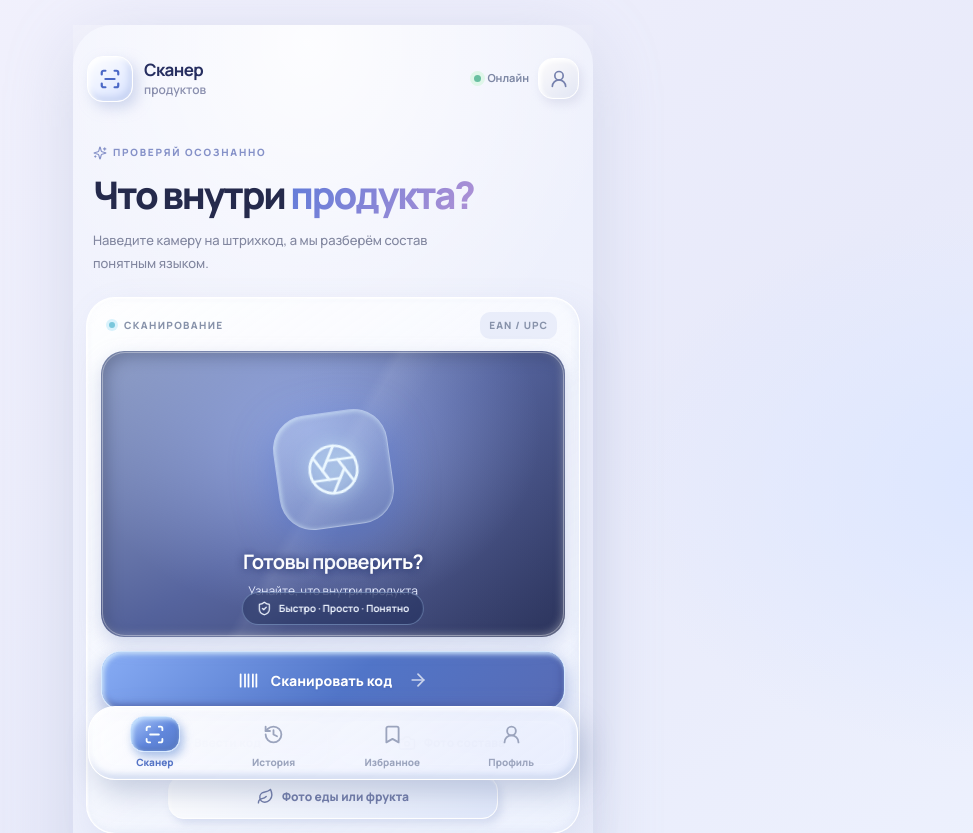
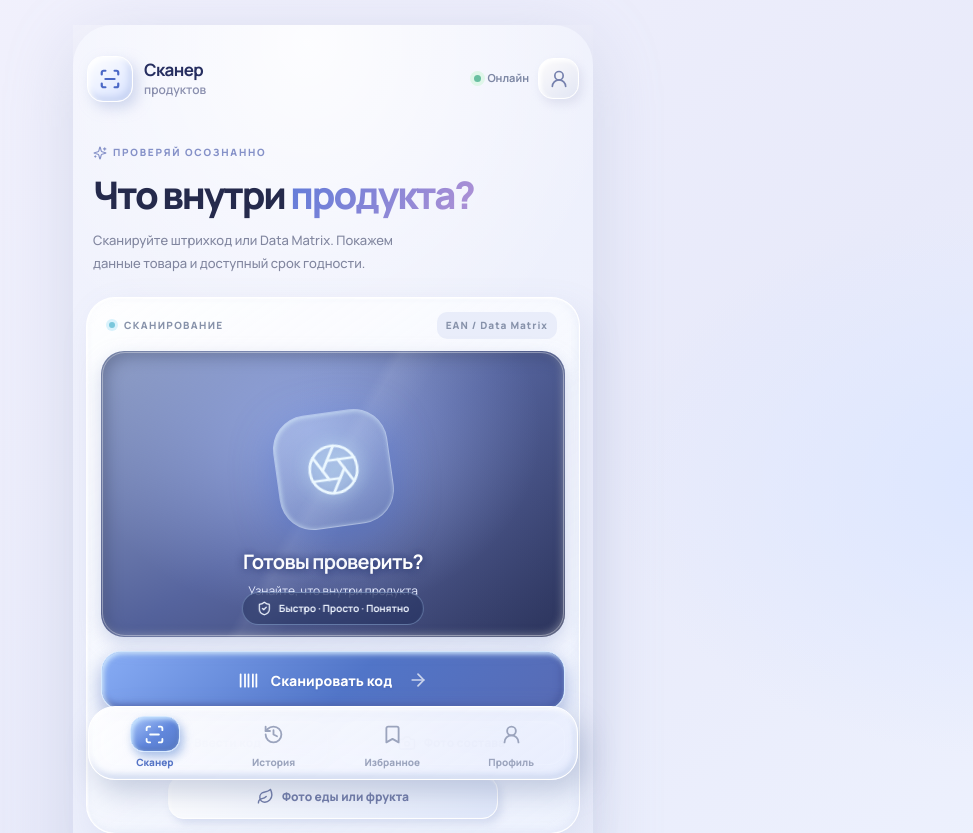
Before and after one commit to mesavin13-droid/skaner-produktov, a React (Vite) app: page / in a window 1280 px wide. Shown: the top 833 px of the page, without its empty margins (307-1280 px from the left). Built offline with nearby package versions, Linux system fonts and the light colour scheme.

Commit message:
ui: prioritize expiration information and label provenance accurately

```diff
--- a/src/App.tsx
+++ b/src/App.tsx
@@ -158,10 +158,10 @@ export default function App() {
   return <div className="app-backdrop"><div className="app-shell">
     {!product && <header className="site-head"><div className="app-brand"><div className="brand-mark"><ScanLine size={22} strokeWidth={2.4}/></div><div><b>Сканер</b><span>продуктов</span></div></div><div className="head-actions"><div className="head-status"><span className={`pulse-dot ${offline ? 'disconnected' : ''}`} />{offline ? 'Офлайн' : 'Онлайн'}</div><button type="button" className="head-avatar" onClick={() => setView('profile')} aria-label="Открыть профиль"><UserRound size={20}/></button></div></header>}
     <main className="content-area">
-      {product ? <><ProductCard product={product} profile={profile} favorite={favorites.some(p => p.code === product.code)} onBack={() => { setProduct(null); setIssue(null); setMarking(null); }} onFavorite={() => toggleFave(product)} onEdit={() => setEditingProduct(product)} />{marking && <div className="marking-result"><MarkingPanel marking={marking}/></div>}</> : <>
+      {product ? <>{marking && <div className="marking-result"><MarkingPanel marking={marking}/></div>}<ProductCard product={product} profile={profile} favorite={favorites.some(p => p.code === product.code)} onBack={() => { setProduct(null); setIssue(null); setMarking(null); }} onFavorite={() => toggleFave(product)} onEdit={() => setEditingProduct(product)} /></> : <>
       {screen === 'scanner' && <div className="scanner-page animate-rise">
-        <div className="intro-row"><div><span className="eyebrow"><Sparkles size={14} /> ПРОВЕРЯЙ ОСОЗНАННО</span><h1>Что внутри <span>продукта?</span></h1><p>Наведите камеру на штрихкод, а мы разберём состав понятным языком.</p></div></div>
-        <div className="scanner-card glass-panel"><div className="scanner-topline"><span><span className="small-led"/> СКАНИРОВАНИЕ</span><span className="glass-label">EAN / UPC</span></div>
+        <div className="intro-row"><div><span className="eyebrow"><Sparkles size={14} /> ПРОВЕРЯЙ ОСОЗНАННО</span><h1>Что внутри <span>продукта?</span></h1><p>Сканируйте штрихкод или Data Matrix. Покажем данные товара и доступный срок годности.</p></div></div>
+        <div className="scanner-card glass-panel"><div className="scanner-topline"><span><span className="small-led"/> СКАНИРОВАНИЕ</span><span className="glass-label">EAN / Data Matrix</span></div>
           <CameraScanner active={cameraOn} onDetected={(code) => void lookup(code)} onCancel={() => setCameraOn(false)} />
           <div className="scanner-actions"><button className="primary-cta" type="button" onClick={() => { if (loading) return; setIssue(null); setCameraOn(!cameraOn); }}><Barcode size={21}/>{cameraOn ? 'Закрыть камеру' : 'Сканировать код'}<ArrowRight size={20}/></button>
             <div className="scan-mini-actions"><button type="button" className="soft-action" onClick={() => { setCameraOn(false); setManualOpen(v => !v); setIssue(null); }}><ScanLine size={18}/> Ввести код</button><button type="button" className="soft-action" onClick={() => packageInput.current?.click()}><Camera size={18}/> Фото состава</button></div>
--- a/src/components/ProductCard.tsx
+++ b/src/components/ProductCard.tsx
@@ -46,7 +46,7 @@ export function ProductCard({ product, profile, favorite, onBack, onFavorite, on
         <div className="result-brand"><div className="product-image-frame">{product.image ? <img src={product.image} alt={product.name} /> : <span className="product-placeholder"><Leaf size={38} /></span>}</div><div className="product-identity"><span className="muted-label">{product.brand || 'Продукт'}</span><h1>{product.name}</h1><span className="product-detail">{product.quantity || (isPhoto ? 'Результат по фотографии' : `Штрихкод ${product.code}`)}</span></div></div>
         <div className="result-score"><ScoreRing rating={rating} /><div><span className={`score-pill score-${rating.completeness === 'low' ? 'unknown' : rating.band}`} >{rating.completeness === 'low' ? 'Мало данных' : rating.title}</span><h2>Индекс состава</h2><p>{rating.summary}</p><small>0 — меньше замечаний, 100 — больше</small></div></div>
         {rating.completeness === 'low' && <div className="notice caution"><CircleHelp size={18} /> Мало сведений о продукте. Балл не следует считать достоверным.</div>}
-        {(product.source === 'barcode-catalog' || product.source === 'national-catalog') && <div className="verified-identity"><BadgeCheck size={18}/><span>Название подтверждено по штрихкоду. Калории и состав пока не найдены, данные другого морса не подставляем.</span></div>}
+        {(product.source === 'barcode-catalog' || product.source === 'national-catalog') && <div className="verified-identity"><BadgeCheck size={18}/><span>Название подтверждено по штрихкоду. Если пищевая ценность или состав отсутствуют в источнике, мы не подставляем сведения о похожем товаре.</span></div>}
         {(product.source === 'barcode-catalog' || product.source === 'national-catalog' || product.source === 'manual') && onEdit && <button className="edit-label-button" type="button" onClick={onEdit}>Добавить данные с этикетки</button>}
       </div>
       {isPhoto && <div className="photo-result-notice"><CircleHelp size={20}/><div><b>Распознано ИИ · {product.confidence === 'high' ? 'высокая' : product.confidence === 'medium' ? 'средняя' : 'низкая'} уверенность</b><div>{product.source === 'ai-food' ? 'Состав и точные БЖУ нельзя определить по внешнему виду.' : 'Цифры и состав могли быть прочитаны с ошибками — сверьте этикетку.'}</div>{product.aiNotes && <div>{product.aiNotes}</div>}{product.aiAllergens?.length ? <div><b>Возможные аллергены с фото: </b>{product.aiAllergens.join(', ')}. Обязательно проверьте упаковку.</div> : null}</div></div>}
```
